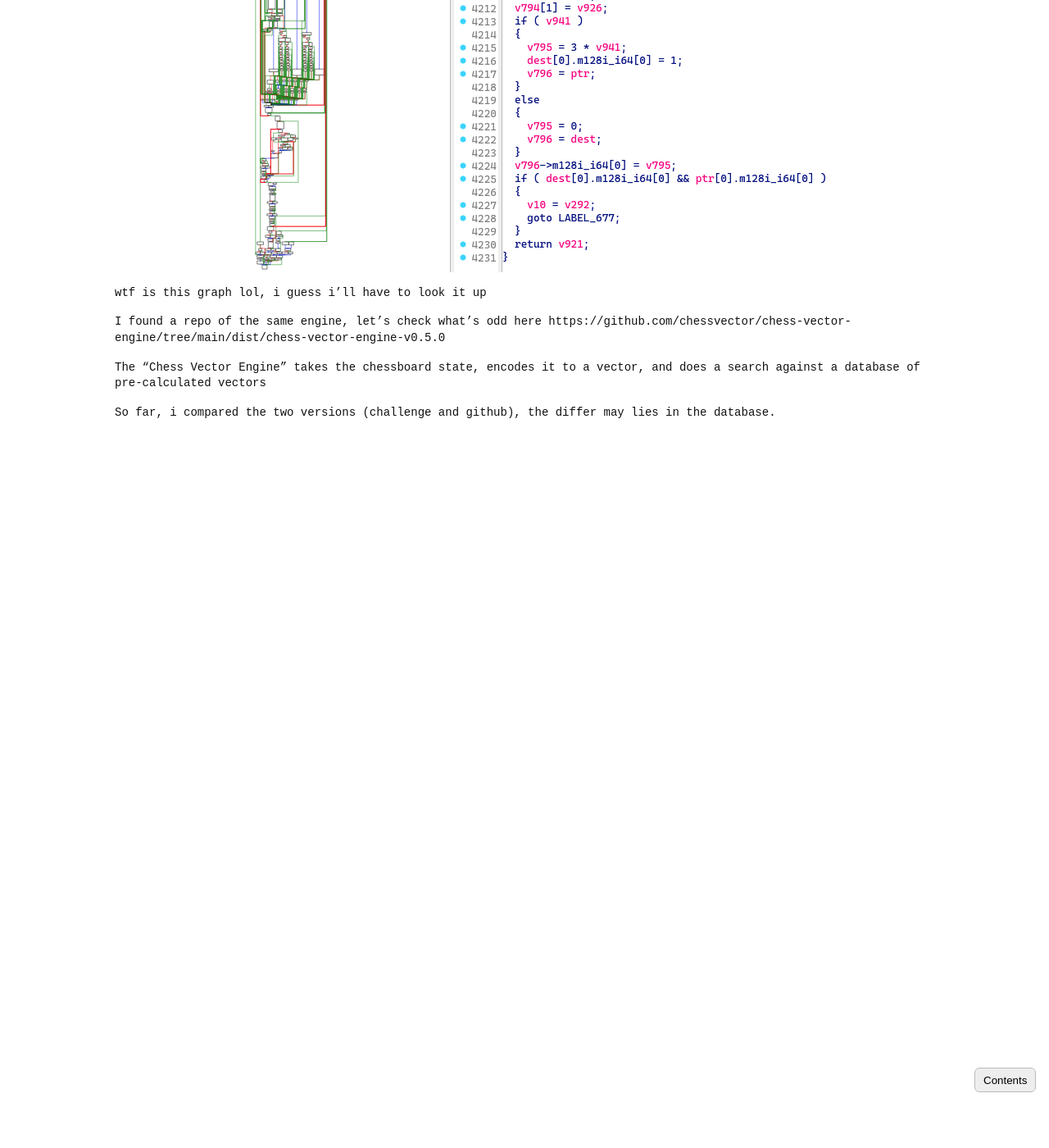
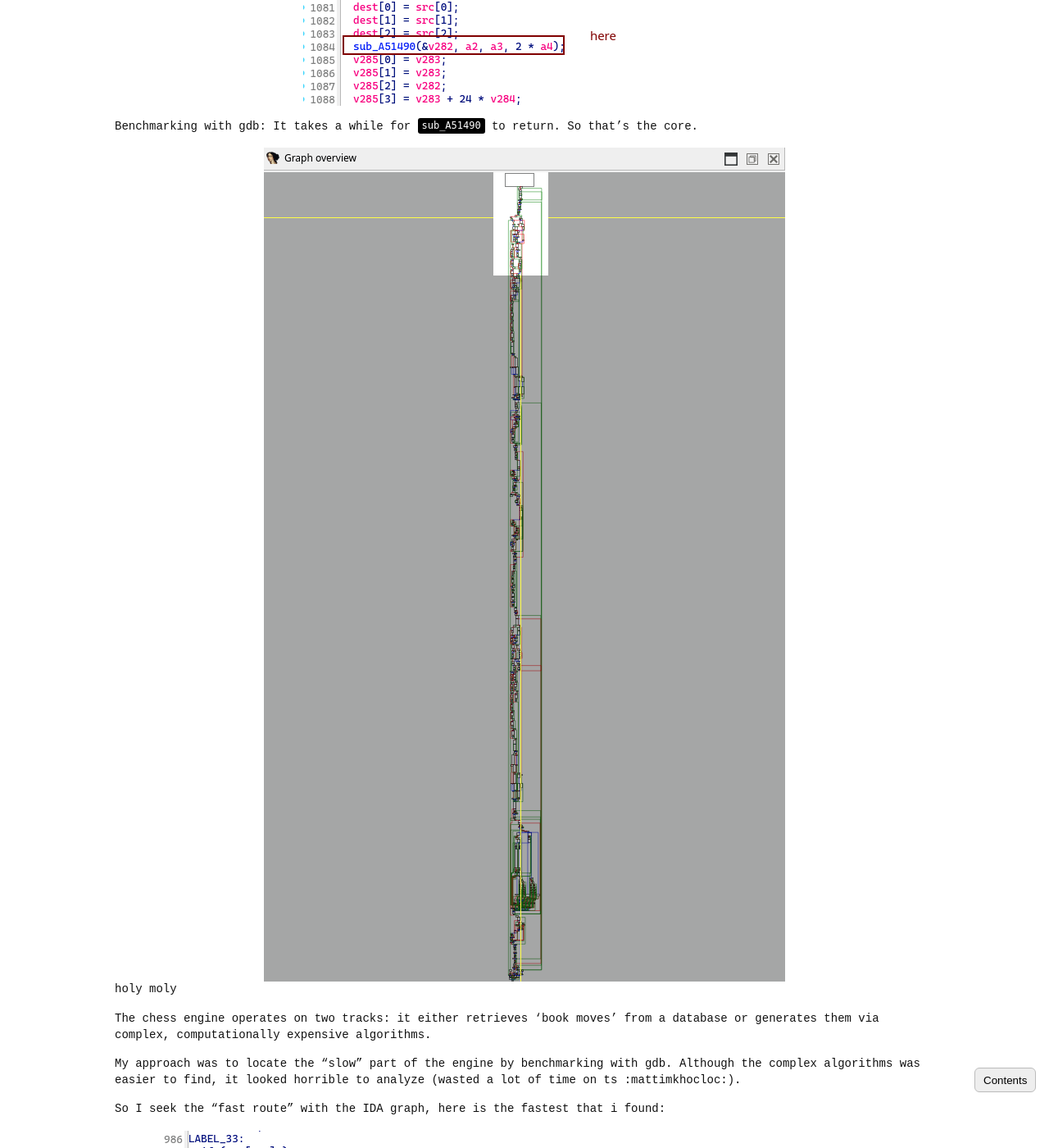
Before and after one commit to leovanbon/leovanbon.github.io, a Jekyll site: the page built from _posts/2026-04-16-DawgCTF-2026-WU.md, in a window 1280 px wide and 1400 px high, scrolled down 5788 px. Shown: the whole window at 82% size. Built offline with Jekyll 4.4.1, drawn with Linux system fonts in a browser that asks for light colours; some of the changed text lies outside the part shown.

Commit message:
continue

```diff
--- a/_posts/2026-04-16-DawgCTF-2026-WU.md
+++ b/_posts/2026-04-16-DawgCTF-2026-WU.md
@@ -73,29 +71,56 @@ Let's check things out.
 Without turning on the engine, the game runs normally, no lags.
 With the engine on, after 2 moves it starts freezing.
 
+However, when i play some kind of openings, it just respond really fast, there should be a openings book embedded inside.
+
+That leads me to the easy approach
+
+## The OSINT way
+
+"Liver King"? Did they mean Fried Liver?
+https://www.chess.com/article/view/fried-liver-attack-chess-opening
+Play the main line and it pop.
+
+![](attachment/Pasted%20image%2020260417003307.png)
+lol
+anyway, that's by luck, i'm studying reverse, so here we go.
+
+## Rev approach
+
+*Benchmarking work lol*
+When i play some random moves, it prints out "`Reply function triggered`" and after a while it prints those remaining logs.
+
 ![](attachment/Pasted%20image%2020260415162732.png)
-
-It prints out `Reply function triggered` after a while it prints those remaining logs.
 
 I put the binary in IDA and searched for `ENGINE` messages. They are all processed in `sub_9E0650`.
 
 ![](attachment/Pasted%20image%2020260415170646.png)
 
-let's dive
-## The engine `sub_A5BAB0`
+## The engine
 
-Inside, there some loops calculating the pieces position,etc... I set several breakpoints and observe.
+Inside, there some loops calculating the pieces position,etc...
 
 ![](attachment/Pasted%20image%2020260415191649.png)
 
-It takes a while for `sub_A51490` to return. That's the chess bot's engine.
+Benchmarking with gdb: It takes a while for `sub_A51490` to return. So that's the core.
 
-![](attachment/Pasted%20image%2020260415192307.png)
+![](attachment/Pasted%20image%2020260417013138.png)holy moly
 
-wtf is this graph lol, i guess i'll have to look it up
+The chess engine operates on two tracks: it either retrieves 'book moves' from a database or generates them via complex, computationally expensive algorithms.
 
-I found a repo of the same engine, let's check what's odd here https://github.com/chessvector/chess-vector-engine/tree/main/dist/chess-vector-engine-v0.5.0
+My approach was to locate the "slow" part of the engine by benchmarking with gdb.
+Although the complex algorithms was easier to find, it looked horrible to analyze (wasted a lot of time on ts :mattimkhocloc:).
 
-The "Chess Vector Engine" takes the chessboard state, encodes it to a vector, and does a search against a database of pre-calculated vectors
+So I seek the "fast route" with the IDA graph, here is the fastest that i found:
 
-So far, i compared the two versions (challenge and github), the differ may lies in the database.
+![](attachment/Pasted%20image%2020260417015059.png)
+
+## Checker `sub_AE0580`
+
+I begin by stepping through in pwndbg. Derived these
+
+![](attachment/Pasted%20image%2020260417030418.png)
+
+![](attachment/Pasted%20image%2020260417034416.png)
+
+Was the flag put inside the database?
```
Also changed, not shown: other parts of _posts/2026-04-16-DawgCTF-2026-WU.md (+0 -2 lines), .obsidian/workspace.json, attachment/Pasted image 20260417003307.png (added), attachment/Pasted image 20260417013138.png (added), attachment/Pasted image 20260417015059.png (added), attachment/Pasted image 20260417015130.png (added), attachment/Pasted image 20260417015133.png (added), attachment/Pasted image 20260417022918.png (added), attachment/Pasted image 20260417023159.png (added), attachment/Pasted image 20260417025641.png (added), attachment/Pasted image 20260417030418.png (added), attachment/Pasted image 20260417034416.png (added).
